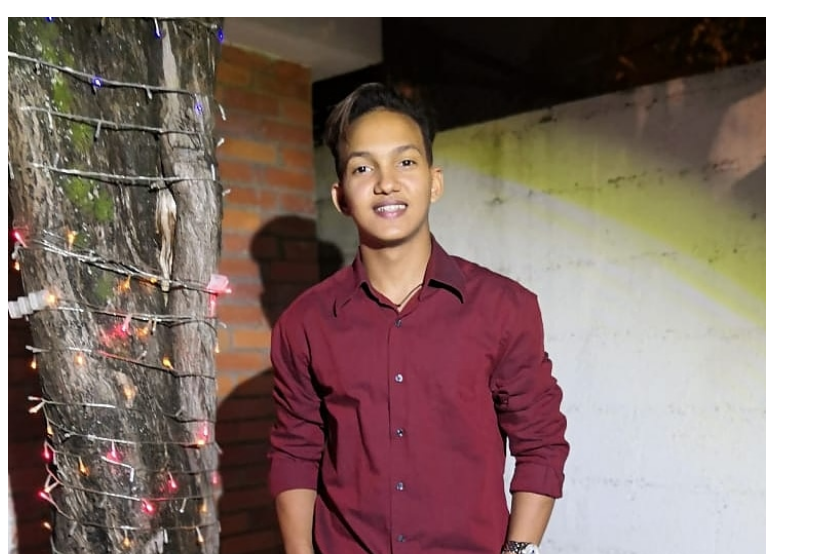
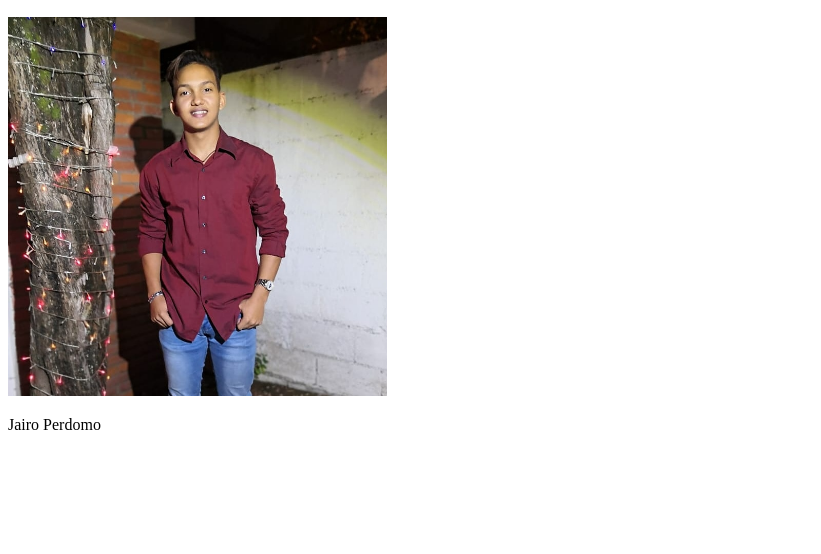
Before and after one commit to JairoPerdomo19/Web2020, a plain HTML site: page Proyecto-vida/index.html in a window 1280 px wide. Shown: the part 246-800 px from the top of the page, without its empty margins (0-821 px from the left). Drawn offline with Linux system fonts and the light colour scheme.

Commit message:
Mi Proyecto de Vida

```diff
--- a/Proyecto-vida/index.html
+++ b/Proyecto-vida/index.html
@@ -23,7 +23,7 @@
     <!--contenido-->
     <h2>Mi Proyecto de Vida</h2>
 
-    <img width="60%" src="imagenes/jairo.jpg" alt="">
+    <img width="30%" src="imagenes/jairo.jpg" alt="">
 
 <p>Jairo Perdomo</p>
 </body>
```
